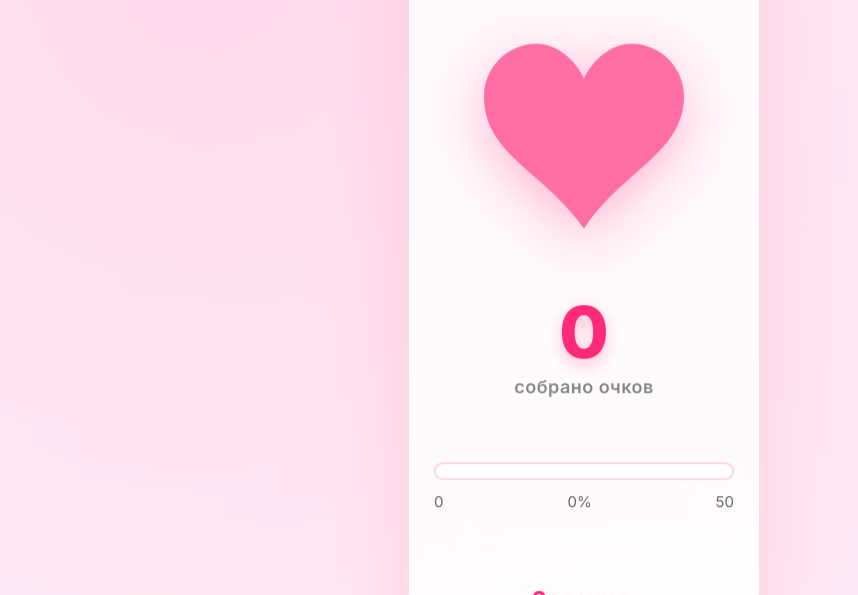
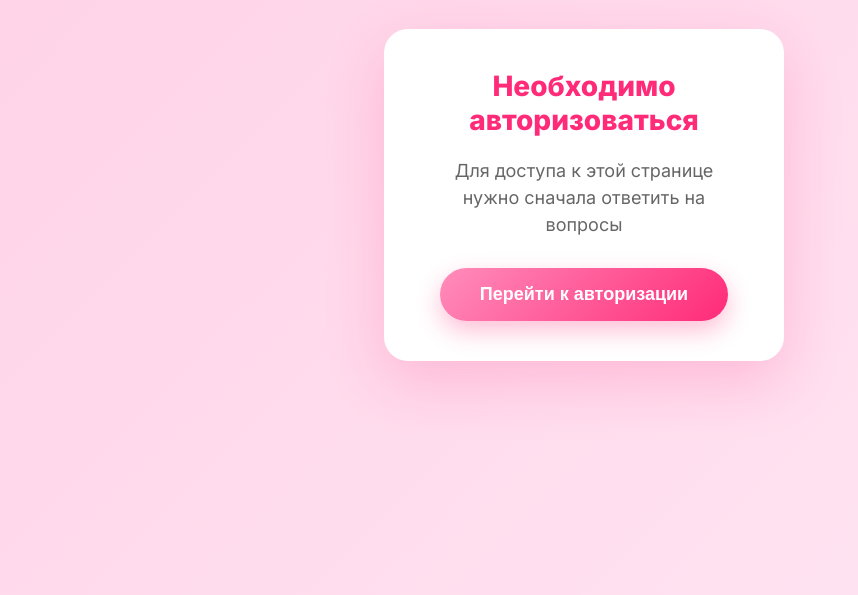
Before and after one commit to artemvershinski/valentinka, a plain HTML site: page game.html in a window 1280 px wide. Shown: the part 205-800 px from the top of the page, without its empty margins (56-914 px from the left). Drawn offline with Linux system fonts and the light colour scheme.

Commit message:
Update game.html

```diff
--- a/game.html
+++ b/game.html
@@ -3,7 +3,7 @@
 <head>
 <meta charset="UTF-8">
 <meta name="viewport" content="width=device-width, initial-scale=1.0, maximum-scale=1.0, user-scalable=no, viewport-fit=cover">
-<title>N💖Game</title>
+<title>N💖 Heart</title>
 
 <link href="https://fonts.googleapis.com/css2?family=Inter:wght@300;400;600;800&display=swap" rel="stylesheet">
 <link rel="stylesheet" href="https://cdnjs.cloudflare.com/ajax/libs/font-awesome/6.4.0/css/all.min.css">
@@ -26,6 +26,64 @@ html, body {
     width: 100%;
     overflow-y: auto;
     -webkit-overflow-scrolling: touch;
+}
+
+.auth-overlay {
+    position: fixed;
+    top: 0;
+    left: 0;
+    width: 100%;
+    height: 100%;
+    background: linear-gradient(135deg, #ffd1e6, #ffe6f3);
+    z-index: 10000;
+    display: none;
+    align-items: center;
+    justify-content: center;
+    padding: 20px;
+}
+
+.auth-content {
+    max-width: 400px;
+    background: white;
+    padding: 40px;
+    border-radius: 24px;
+    box-shadow: 0 20px 60px rgba(255, 42, 120, 0.2);
+    text-align: center;
+}
+
+.auth-content h2 {
+    color: #ff2a78;
+    font-size: 28px;
+    margin-bottom: 20px;
+}
+
+.auth-content p {
+    color: #666;
+    font-size: 18px;
+    line-height: 1.5;
+    margin-bottom: 30px;
+}
+
+.auth-btn {
+    background: linear-gradient(135deg, #ff8dbb, #ff2a78);
+    color: white;
+    border: none;
+    padding: 16px 40px;
+    border-radius: 28px;
+    font-weight: 600;
+    font-size: 18px;
+    cursor: pointer;
+    transition: all 0.3s ease;
+    box-shadow: 0 10px 25px rgba(255, 42, 120, 0.3);
+}
+
+.auth-btn:hover {
+    transform: translateY(-2px);
+    box-shadow: 0 15px 30px rgba(255, 42, 120, 0.4);
+}
+
+.auth-btn:active {
+    transform: translateY(0);
 }
 
 .iphone-container {
@@ -638,6 +696,15 @@ html, body {
 </head>
 
 <body>
+<!-- Окно авторизации -->
+<div class="auth-overlay" id="authOverlay">
+    <div class="auth-content">
+        <h2>Необходимо авторизоваться</h2>
+        <p>Для доступа к этой странице нужно сначала ответить на вопросы</p>
+        <button class="auth-btn" id="authBtn">Перейти к авторизации</button>
+    </div>
+</div>
+
 <div class="iphone-container">
     <div class="game-app">
         <div class="game-card">
@@ -717,6 +784,21 @@ html, body {
 </div>
 
 <script>
+    // Проверка авторизации
+    document.addEventListener('DOMContentLoaded', function() {
+        if(!localStorage.getItem('valentine_authorized') || localStorage.getItem('valentine_authorized') === 'false') {
+            document.getElementById('authOverlay').style.display = 'flex';
+            document.getElementById('authBtn').addEventListener('click', function() {
+                window.location.href = 'login.html';
+            });
+        } else {
+            document.getElementById('authOverlay').style.display = 'none';
+            // Запускаем игру если авторизован
+            startGame();
+        }
+    });
+
+    function startGame() {
         let score = 0;
         let totalClicks = 0;
         let holdStartTime = 0;
@@ -1214,6 +1296,7 @@ html, body {
             `;
             document.head.appendChild(tapStyle);
         });
+    }
 </script>
 </body>
 </html>
```
Lines whose indentation alone changed are shown as unchanged.
